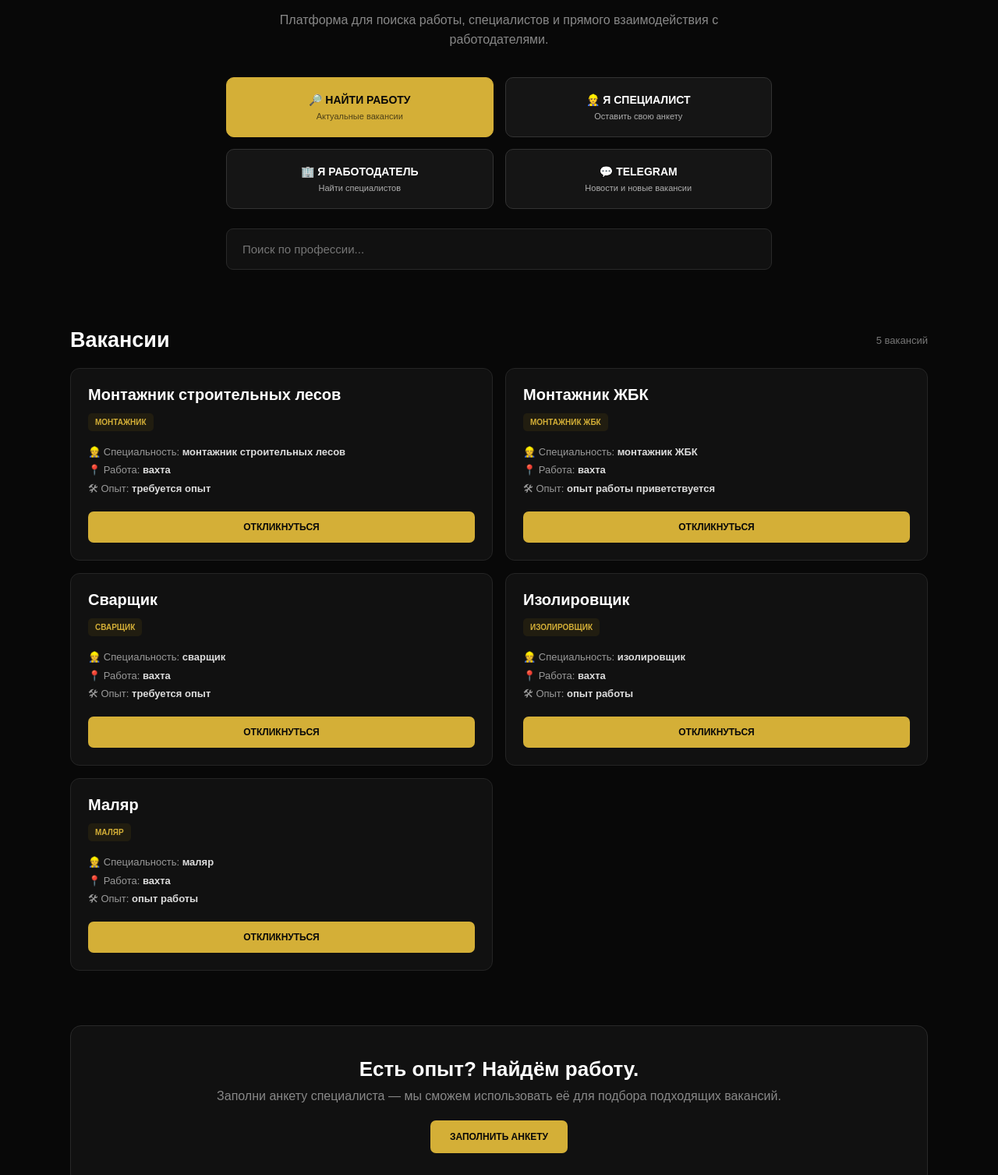
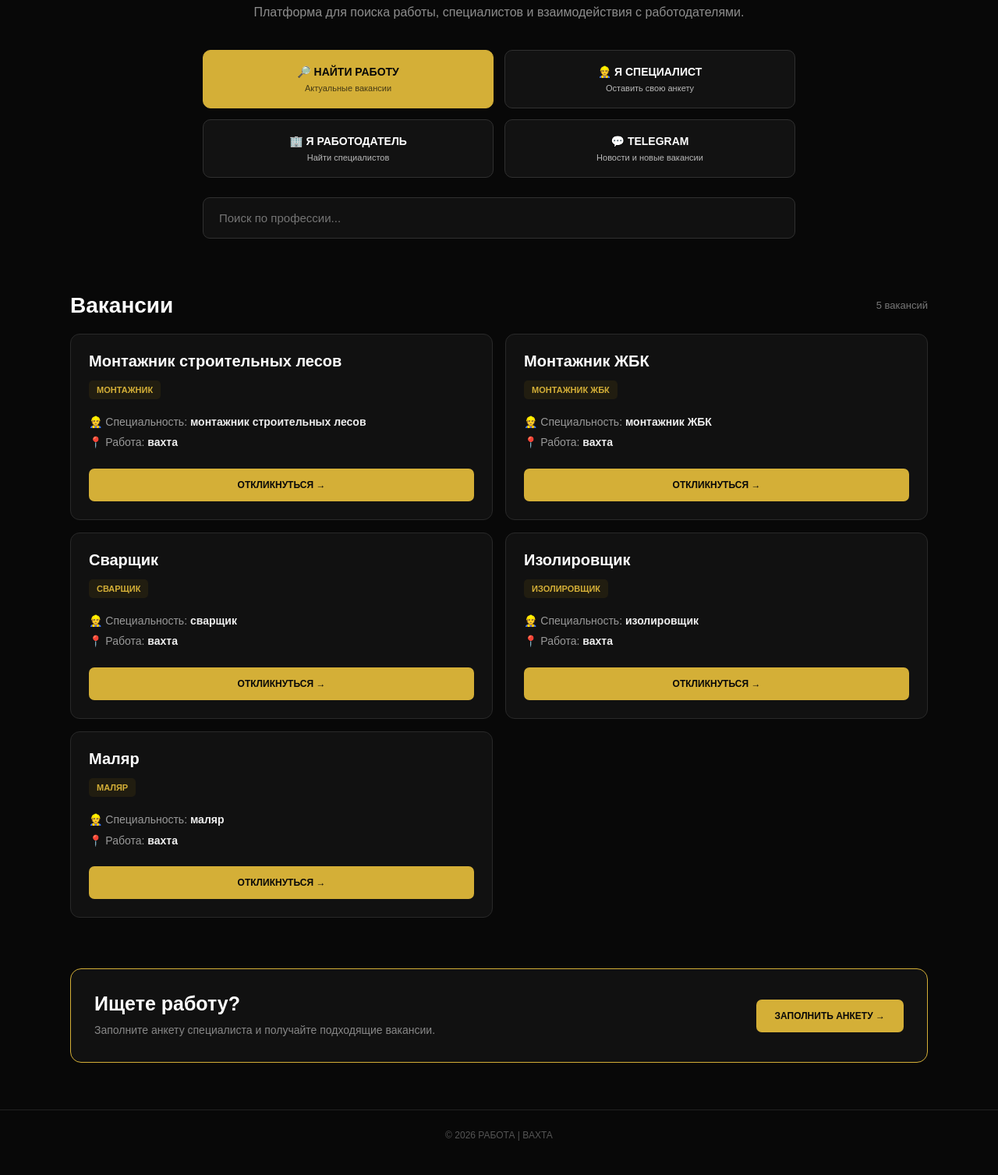
Before and after one commit to jvrdwghsnd-cmd/rabota-vakhta, a website: page index.html in a window 1280 px wide. Shown: the part 371-1878 px from the top of the page at 78% size. Drawn offline with Linux system fonts and the light colour scheme.

Commit message:
Update index.html

```diff
--- a/index.html
+++ b/index.html
@@ -4,351 +4,321 @@
   <meta charset="UTF-8">
   <meta name="viewport" content="width=device-width, initial-scale=1.0">
   <meta name="theme-color" content="#080808">
-
-<title>Работа | Вахта</title>
-
+  <title>Работа | Вахта — Вакансии</title>
   <style>
     * {
       box-sizing: border-box;
       margin: 0;
       padding: 0;
     }
-
+    html {
+      scroll-behavior: smooth;
+    }
     body {
       font-family: Arial, Helvetica, sans-serif;
       background: #080808;
-  color: #fff;
+      color: #ffffff;
       min-height: 100vh;
     }
-
     a {
       text-decoration: none;
       color: inherit;
     }
-
     .container {
-  width: min(1100px, calc(100% - 32px));
+      width: min(1100px, calc(100% - 30px));
       margin: 0 auto;
     }
-
     /* HEADER */
-
     header {
       padding: 20px 0;
       border-bottom: 1px solid #242424;
+      background: #080808;
     }
-
     .header-inner {
       display: flex;
+      justify-content: space-between;
       align-items: center;
-  justify-content: space-between;
+      gap: 15px;
     }
-
     .logo {
-  font-size: 20px;
+      font-size: 22px;
       font-weight: 900;
       letter-spacing: 1px;
     }
-
     .logo span {
       color: #d4af37;
     }
-
-.telegram {
-  border: 1px solid #3a3a3a;
+    .telegram-btn {
+      padding: 10px 16px;
+      border: 1px solid #d4af37;
       border-radius: 8px;
-  padding: 10px 15px;
+      color: #d4af37;
       font-size: 12px;
-  font-weight: 800;
+      font-weight: 900;
+      transition: .2s;
     }
-
+    .telegram-btn:hover {
+      background: #d4af37;
+      color: #080808;
+    }
     /* HERO */
-
     .hero {
       text-align: center;
-  padding: 75px 0 55px;
+      padding: 70px 0 45px;
     }
-
     .badge {
       display: inline-block;
-  border: 1px solid #3b3118;
+      padding: 7px 14px;
+      border: 1px solid #4a3b13;
+      border-radius: 30px;
       color: #d4af37;
-  padding: 7px 13px;
-  border-radius: 30px;
       font-size: 11px;
       font-weight: 800;
       letter-spacing: 1px;
-  margin-bottom: 24px;
+      margin-bottom: 25px;
     }
-
     .hero h1 {
-  font-size: clamp(42px, 9vw, 82px);
+      font-size: clamp(42px, 9vw, 80px);
       line-height: .95;
       font-weight: 900;
       letter-spacing: -2px;
     }
-
     .hero h1 span {
       color: #d4af37;
     }
-
     .hero p {
-  color: #888;
+      max-width: 650px;
+      margin: 22px auto 0;
+      color: #8d8d8d;
       font-size: 16px;
       line-height: 1.6;
-  max-width: 620px;
-  margin: 24px auto 0;
     }
-
-/* BUTTONS */
-
+    /* MAIN BUTTONS */
     .main-buttons {
+      max-width: 760px;
+      margin: 35px auto 0;
       display: grid;
       grid-template-columns: repeat(2, 1fr);
-  gap: 15px;
-  max-width: 700px;
-  margin: 35px auto 0;
+      gap: 14px;
     }
-
     .main-btn {
-  padding: 20px;
+      display: block;
+      padding: 19px;
+      background: #121212;
+      border: 1px solid #303030;
       border-radius: 10px;
       font-size: 14px;
       font-weight: 900;
-  border: 1px solid #333;
-  background: #151515;
       transition: .2s;
     }
-
     .main-btn:hover {
+      border-color: #d4af37;
       transform: translateY(-2px);
-  border-color: #d4af37;
     }
-
     .main-btn.gold {
       background: #d4af37;
       color: #080808;
       border-color: #d4af37;
     }
-
     .main-btn small {
       display: block;
       margin-top: 7px;
       font-size: 11px;
-  opacity: .65;
       font-weight: 500;
+      opacity: .7;
     }
-
     /* SEARCH */
-
     .search {
-  max-width: 700px;
+      max-width: 760px;
       margin: 25px auto 0;
     }
-
     .search input {
       width: 100%;
       padding: 17px 20px;
-  background: #111;
-  border: 1px solid #292929;
+      background: #111111;
+      border: 1px solid #303030;
       border-radius: 9px;
-  color: #fff;
+      color: #ffffff;
       font-size: 15px;
       outline: none;
     }
-
     .search input:focus {
       border-color: #d4af37;
     }
-
-/* JOBS */
-
+    /* VACANCIES */
     .jobs-section {
-  padding: 20px 0 70px;
+      padding: 25px 0 65px;
     }
-
     .section-title {
       display: flex;
       justify-content: space-between;
       align-items: center;
       margin-bottom: 20px;
     }
-
     .section-title h2 {
-  font-size: 27px;
+      font-size: 28px;
     }
-
     #resultCount {
       color: #777;
       font-size: 13px;
     }
-
     .jobs {
       display: grid;
       grid-template-columns: repeat(2, 1fr);
       gap: 16px;
     }
-
     .job {
-  background: #111;
-  border: 1px solid #252525;
+      background: #111111;
+      border: 1px solid #292929;
       border-radius: 12px;
-  padding: 22px;
+      padding: 23px;
       transition: .2s;
     }
-
     .job:hover {
-  border-color: #555;
+      border-color: #555555;
       transform: translateY(-2px);
     }
-
     .job h3 {
       font-size: 20px;
-  margin-bottom: 12px;
+      margin-bottom: 13px;
     }
-
     .profession {
       display: inline-block;
+      padding: 6px 10px;
       background: #211d10;
       color: #d4af37;
-  padding: 6px 9px;
       border-radius: 5px;
-  font-size: 10px;
+      font-size: 11px;
       font-weight: 900;
-  margin-bottom: 15px;
+      margin-bottom: 16px;
     }
-
     .info {
-  color: #999;
-  font-size: 13px;
-  line-height: 1.8;
+      color: #999999;
+      font-size: 14px;
+      line-height: 1.9;
     }
-
     .info strong {
-  color: #ddd;
+      color: #eeeeee;
     }
-
     .apply {
       display: block;
+      margin-top: 20px;
+      padding: 14px;
+      background: #d4af37;
+      color: #080808;
+      border-radius: 7px;
       text-align: center;
-  margin-top: 18px;
-  padding: 13px;
+      font-size: 12px;
+      font-weight: 900;
+      transition: .2s;
+    }
+    .apply:hover {
+      background: #f0cc52;
+      transform: translateY(-1px);
+    }
+    /* CTA */
+    .cta {
+      display: flex;
+      justify-content: space-between;
+      align-items: center;
+      gap: 25px;
+      background: #111111;
+      border: 1px solid #d4af37;
+      border-radius: 14px;
+      padding: 30px;
+      margin-bottom: 60px;
+    }
+    .cta-text h2 {
+      font-size: 25px;
+      margin-bottom: 9px;
+    }
+    .cta-text p {
+      color: #888888;
+      line-height: 1.5;
+      font-size: 14px;
+    }
+    .cta-button {
+      flex-shrink: 0;
+      padding: 14px 24px;
       background: #d4af37;
       color: #080808;
       border-radius: 7px;
       font-size: 12px;
       font-weight: 900;
     }
-
-/* CTA */
-
-.cta {
-  text-align: center;
-  border: 1px solid #292929;
-  background: #111;
-  border-radius: 14px;
-  padding: 40px 20px;
-  margin-bottom: 60px;
-}
-
-.cta h2 {
-  font-size: 26px;
-  margin-bottom: 10px;
-}
-
-.cta p {
-  color: #888;
-  margin-bottom: 22px;
-}
-
-.cta a {
-  display: inline-block;
-  background: #d4af37;
-  color: #080808;
-  padding: 14px 25px;
-  border-radius: 7px;
-  font-size: 12px;
-  font-weight: 900;
-}
-
     /* FOOTER */
-
     footer {
-  border-top: 1px solid #222;
+      border-top: 1px solid #222222;
       text-align: center;
       padding: 25px;
-  color: #555;
+      color: #555555;
       font-size: 12px;
     }
-
     /* MOBILE */
-
     @media (max-width: 700px) {
-
+      .container {
+        width: min(100% - 24px, 600px);
+      }
       .hero {
-    padding: 55px 0 40px;
+        padding: 50px 0 35px;
       }
-
+      .hero h1 {
+        font-size: 50px;
+      }
       .main-buttons {
         grid-template-columns: 1fr;
       }
-
       .jobs {
         grid-template-columns: 1fr;
       }
-
+      .cta {
+        flex-direction: column;
+        text-align: center;
+      }
+      .cta-button {
+        width: 100%;
+        text-align: center;
+      }
       .logo {
         font-size: 17px;
       }
-
-  .telegram {
+      .telegram-btn {
         font-size: 10px;
         padding: 9px 11px;
       }
     }
   </style>
 </head>
-
 <body>
-
 <header>
   <div class="container header-inner">
-
     <div class="logo">
       РАБОТА <span>|</span> ВАХТА
     </div>
-
     <a
-      class="telegram"
+      class="telegram-btn"
       href="https://t.me/vakhtovyk"
       target="_blank"
+      rel="noopener"
     >
       TELEGRAM
     </a>
-
   </div>
 </header>
-
 <section class="hero">
-
   <div class="container">
-
     <div class="badge">
       ВАКАНСИИ • СПЕЦИАЛИСТЫ • РАБОТОДАТЕЛИ
     </div>
-
     <h1>
       РАБОТА<br>
       <span>ВАХТА</span>
     </h1>
-
     <p>
       Платформа для поиска работы, специалистов
-      и прямого взаимодействия с работодателями.
+      и взаимодействия с работодателями.
     </p>
-
     <div class="main-buttons">
-
       <a
         class="main-btn gold"
         href="#vacancies"
@@ -356,319 +326,268 @@ footer {
         🔎 НАЙТИ РАБОТУ
         <small>Актуальные вакансии</small>
       </a>
-
       <a
         class="main-btn"
         href="https://t.me/VakhtovykHelperBot"
         target="_blank"
+        rel="noopener"
       >
         👷 Я СПЕЦИАЛИСТ
         <small>Оставить свою анкету</small>
       </a>
-
       <a
         class="main-btn"
         href="https://t.me/VakhtovykHelperBot"
         target="_blank"
+        rel="noopener"
       >
         🏢 Я РАБОТОДАТЕЛЬ
         <small>Найти специалистов</small>
       </a>
-
       <a
         class="main-btn"
         href="https://t.me/vakhtovyk"
         target="_blank"
+        rel="noopener"
       >
         💬 TELEGRAM
         <small>Новости и новые вакансии</small>
       </a>
-
     </div>
-
     <div class="search">
-
       <input
         type="text"
         id="searchInput"
         placeholder="Поиск по профессии..."
+        autocomplete="off"
       >
-
     </div>
-
   </div>
-
 </section>
-
 <main class="container">
-
 <section
   class="jobs-section"
   id="vacancies"
 >
-
   <div class="section-title">
-
     <h2>Вакансии</h2>
-
     <span id="resultCount"></span>
-
   </div>
-
   <div
     class="jobs"
     id="jobs"
   >
-
+    <!-- МОНТАЖНИК ЛЕСОВ -->
     <article
       class="job"
       data-search="монтажник строительных лесов монтажник леса подмости"
     >
-
-      <h3>Монтажник строительных лесов</h3>
-
+      <h3>
+        Монтажник строительных лесов
+      </h3>
       <div class="profession">
         МОНТАЖНИК
       </div>
-
       <div class="info">
         👷 Специальность:
         <strong>монтажник строительных лесов</strong><br>
-
         📍 Работа:
-        <strong>вахта</strong><br>
-
-        🛠 Опыт:
-        <strong>требуется опыт</strong>
+        <strong>вахта</strong>
       </div>
-
       <a
         class="apply"
         href="https://t.me/VakhtovykHelperBot"
         target="_blank"
+        rel="noopener"
       >
-        ОТКЛИКНУТЬСЯ
+        ОТКЛИКНУТЬСЯ →
       </a>
-
     </article>
-
+    <!-- МОНТАЖНИК ЖБК -->
     <article
       class="job"
       data-search="монтажник жбк железобетон бетон конструкции"
     >
-
-      <h3>Монтажник ЖБК</h3>
-
+      <h3>
+        Монтажник ЖБК
+      </h3>
       <div class="profession">
         МОНТАЖНИК ЖБК
       </div>
-
       <div class="info">
         👷 Специальность:
         <strong>монтажник ЖБК</strong><br>
-
         📍 Работа:
-        <strong>вахта</strong><br>
-
-        🛠 Опыт:
-        <strong>опыт работы приветствуется</strong>
+        <strong>вахта</strong>
       </div>
-
       <a
         class="apply"
         href="https://t.me/VakhtovykHelperBot"
         target="_blank"
+        rel="noopener"
       >
-        ОТКЛИКНУТЬСЯ
+        ОТКЛИКНУТЬСЯ →
       </a>
-
     </article>
-
+    <!-- СВАРЩИК -->
     <article
       class="job"
       data-search="сварщик сварка металлоконструкции"
     >
-
-      <h3>Сварщик</h3>
-
+      <h3>
+        Сварщик
+      </h3>
       <div class="profession">
         СВАРЩИК
       </div>
-
       <div class="info">
         👷 Специальность:
         <strong>сварщик</strong><br>
-
         📍 Работа:
-        <strong>вахта</strong><br>
-
-        🛠 Опыт:
-        <strong>требуется опыт</strong>
+        <strong>вахта</strong>
       </div>
-
       <a
         class="apply"
         href="https://t.me/VakhtovykHelperBot"
         target="_blank"
+        rel="noopener"
       >
-        ОТКЛИКНУТЬСЯ
+        ОТКЛИКНУТЬСЯ →
       </a>
-
     </article>
-
+    <!-- ИЗОЛИРОВЩИК -->
     <article
       class="job"
       data-search="изолировщик изоляция теплоизоляция"
     >
-
-      <h3>Изолировщик</h3>
-
+      <h3>
+        Изолировщик
+      </h3>
       <div class="profession">
         ИЗОЛИРОВЩИК
       </div>
-
       <div class="info">
         👷 Специальность:
         <strong>изолировщик</strong><br>
-
         📍 Работа:
-        <strong>вахта</strong><br>
-
-        🛠 Опыт:
-        <strong>опыт работы</strong>
+        <strong>вахта</strong>
       </div>
-
       <a
         class="apply"
         href="https://t.me/VakhtovykHelperBot"
         target="_blank"
+        rel="noopener"
       >
-        ОТКЛИКНУТЬСЯ
+        ОТКЛИКНУТЬСЯ →
       </a>
-
     </article>
-
+    <!-- МАЛЯР -->
     <article
       class="job"
       data-search="маляр покраска промышленный маляр"
     >
-
-      <h3>Маляр</h3>
-
+      <h3>
+        Маляр
+      </h3>
       <div class="profession">
         МАЛЯР
       </div>
-
       <div class="info">
         👷 Специальность:
         <strong>маляр</strong><br>
-
         📍 Работа:
-        <strong>вахта</strong><br>
-
-        🛠 Опыт:
-        <strong>опыт работы</strong>
+        <strong>вахта</strong>
       </div>
-
       <a
         class="apply"
         href="https://t.me/VakhtovykHelperBot"
         target="_blank"
+        rel="noopener"
       >
-        ОТКЛИКНУТЬСЯ
+        ОТКЛИКНУТЬСЯ →
       </a>
-
     </article>
-
   </div>
-
 </section>
-
+<!-- CTA -->
 <section class="cta">
-
-  <h2>Есть опыт? Найдём работу.</h2>
-
+  <div class="cta-text">
+    <h2>
+      Ищете работу?
+    </h2>
     <p>
-    Заполни анкету специалиста — мы сможем
-    использовать её для подбора подходящих вакансий.
+      Заполните анкету специалиста и получайте
+      подходящие вакансии.
     </p>
-
+  </div>
   <a
+    class="cta-button"
     href="https://t.me/VakhtovykHelperBot"
     target="_blank"
+    rel="noopener"
   >
-    ЗАПОЛНИТЬ АНКЕТУ
+    ЗАПОЛНИТЬ АНКЕТУ →
   </a>
-
 </section>
-
 </main>
-
 <footer>
   © 2026 РАБОТА | ВАХТА
 </footer>
-
 <script>
-
   const searchInput =
     document.getElementById("searchInput");
-
   const jobs =
     document.querySelectorAll(".job");
-
   const resultCount =
     document.getElementById("resultCount");
-
+  function getWord(number) {
+    if (
+      number % 10 === 1 &&
+      number % 100 !== 11
+    ) {
+      return "вакансия";
+    }
+    if (
+      number % 10 >= 2 &&
+      number % 10 <= 4 &&
+      (
+        number % 100 < 10 ||
+        number % 100 >= 20
+      )
+    ) {
+      return "вакансии";
+    }
+    return "вакансий";
+  }
   function updateSearch() {
-
     const query =
       searchInput.value
         .trim()
         .toLowerCase();
-
     let visible = 0;
-
     jobs.forEach(job => {
-
       const text =
         job
           .getAttribute("data-search")
           .toLowerCase();
-
-    if (!query || text.includes(query)) {
-
+      if (
+        query === "" ||
+        text.includes(query)
+      ) {
         job.style.display = "";
-
         visible++;
-
       } else {
-
         job.style.display = "none";
-
       }
-
     });
-
-  let word = "вакансий";
-
-  if (visible === 1) {
-    word = "вакансия";
-  } else if (visible >= 2 && visible <= 4) {
-    word = "вакансии";
+    resultCount.textContent =
+      visible + " " + getWord(visible);
   }
-
-  resultCount.textContent =
-    visible + " " + word;
-}
-
   searchInput.addEventListener(
     "input",
     updateSearch
   );
-
   updateSearch();
-
 </script>
-
 </body>
 </html>
```
Lines whose indentation alone changed are shown as unchanged.
